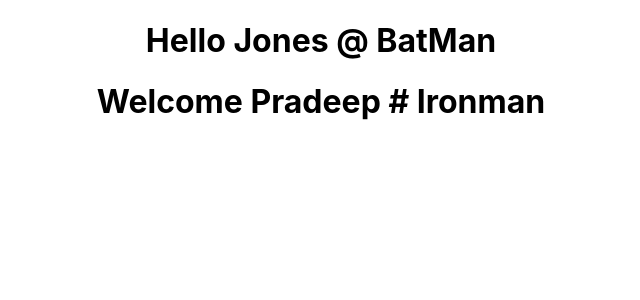
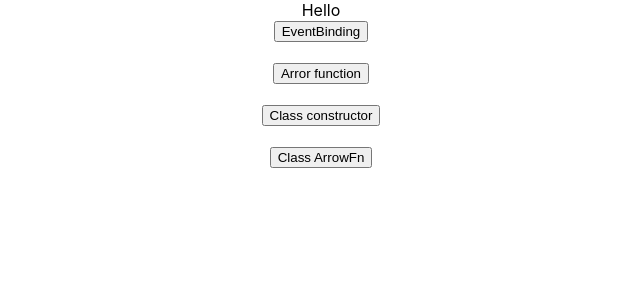
Before and after one commit to Pradeep712/React, a React (Create React App) app in the folder hello-world/: page / in a window 1280 px wide. Shown: the top 300 px of the page, without its empty margins (319-959 px from the left). Built offline with nearby package versions, Linux system fonts and the light colour scheme.

Commit message:
Step 10 EventHandlers

```diff
--- a/hello-world/package.json
+++ b/hello-world/package.json
@@ -8,7 +8,7 @@
     "@testing-library/user-event": "^7.2.1",
     "react": "^16.13.1",
     "react-dom": "^16.13.1",
-    "react-scripts": "3.4.1"
+    "react-scripts": "^3.4.1"
   },
   "scripts": {
     "start": "react-scripts start",
--- a/hello-world/src/App.js
+++ b/hello-world/src/App.js
@@ -6,6 +6,18 @@
 import Hello from './component/Hello'
 import Message from './component/Message'
 import Counter from './component/Counter';
+import EventBind from './component/EventBind';
+
+//Event Handlers
+class App extends Component {
+  render() {
+    return (
+      <div className="App">
+        <EventBind />
+      </div>
+    );
+  }
+}
 
 // function App() {
 //   return (
@@ -61,16 +73,17 @@
 //   }
 // }
 
-class App extends Component{
-  render(){
-    return (
-     <div className="App">
-        <Greet name='Jones' heroName='BatMan'>
-        </Greet>
-        <Welcome name='Pradeep' heroName='Ironman'>
-        </Welcome>
-      </div>
-    )
-  }
-}
+//Props and State management
+// class App extends Component{
+//   render(){
+//     return (
+//      <div className="App">
+//         <Greet name='Jones' heroName='BatMan'>
+//         </Greet>
+//         <Welcome name='Pradeep' heroName='Ironman'>
+//         </Welcome>
+//       </div>
+//     )
+//   }
+// }
 export default App;
--- /dev/null
+++ b/hello-world/src/component/EventBind.js
@@ -0,0 +1,51 @@
+import React, { Component } from 'react'
+
+class EventBind extends Component {
+    constructor(props){
+        super(props)
+        this.state ={
+            message:'Hello'
+        }
+
+        //3rd approach Binding in class Constructor
+        this.clickHandler = this.clickHandler.bind(this);
+    }
+    // clickHandler(){
+    //    this.setState({
+    //        message :"Goodbye!!"
+    //    })
+    //    console.log(this)
+    // }
+
+    //Binding class method as Arrow function
+    clickHandler= () =>{
+        this.setState({
+            message : 'GoodBye!!!'
+        })
+    }
+    render() {
+        return (
+            <div>
+               <div>{this.state.message}</div>
+               {/* 'this' keyword is undefined in EventHandler so EventBinding is used.But Poor performance */}
+               <button onClick={this.clickHandler.bind(this)}>EventBinding</button>
+               <br/><br/>
+
+               {/* Use Arrow Function for EventHandling, for passing parameters */}
+               <button onClick={() => this.clickHandler()}>Arror function</button>
+               <br/><br/>
+
+               {/* Use class constructor */}
+               <button onClick={this.clickHandler}>Class constructor</button>
+               <br/><br/>
+
+               {/* Using Class method as Arrow function Default in React */}
+               <button onClick={this.clickHandler}>Class ArrowFn</button>
+
+
+            </div>
+        )
+    }
+}
+
+export default EventBind
```
Also changed, not shown: 1 other file (tests, documents, lock files or other folders).
